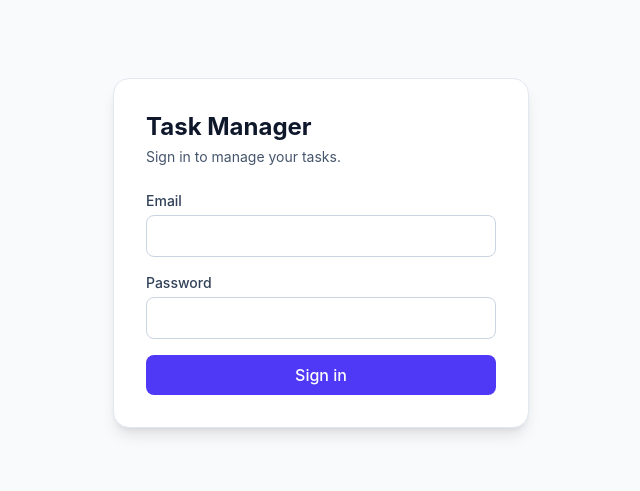
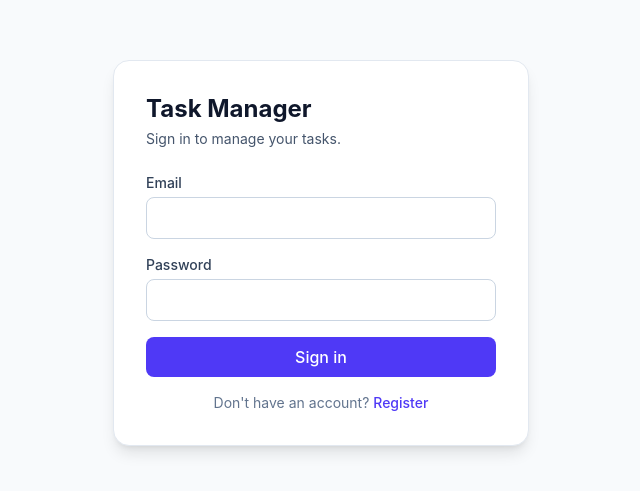
Before and after one commit to BrionesAngel/todo_list_frontend, a Vue app: page /login in a window 1280 px wide. Shown: the part 147-638 px from the top of the page, without its empty margins (319-959 px from the left). Built offline with nearby package versions, Linux system fonts and the light colour scheme; no server answers.

Commit message:
RouterLink to /register added at LoginView

```diff
--- a/src/views/LoginView.vue
+++ b/src/views/LoginView.vue
@@ -38,6 +38,12 @@
         >
           {{ authStore.isLoading ? 'Signing in...' : 'Sign in' }}
         </button>
+        <p class="text-center text-sm text-slate-500">
+          Don't have an account?
+          <RouterLink to="/register" class="font-medium text-indigo-600 hover:underline">
+            Register
+          </RouterLink>
+        </p>
       </form>
     </div>
   </section>
```
